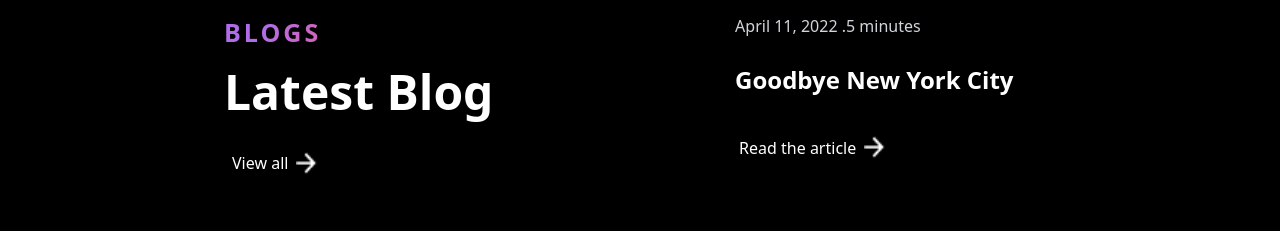
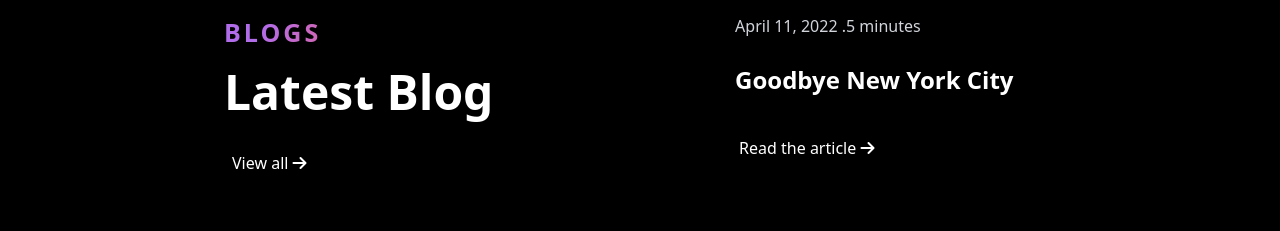
Before and after one commit to Skizziedevs/portfolio, a Vue app: page / in a window 1280 px wide. Shown: the part 1660-1891 px from the top of the page. Built offline with nearby package versions, Linux system fonts and the light colour scheme.

Commit message:
first commit

```diff
--- a/package.json
+++ b/package.json
@@ -9,6 +9,8 @@
     "preview": "vite preview"
   },
   "dependencies": {
+    "@fortawesome/fontawesome-free": "^6.5.1",
+    "@fortawesome/free-regular-svg-icons": "^6.5.1",
     "vue": "^3.2.47",
     "vue-router": "^4.2.5"
   },
--- a/src/components/Landing-page-components/Mid.vue
+++ b/src/components/Landing-page-components/Mid.vue
@@ -1,4 +1,6 @@
-<script setup></script>
+<script setup>
+import '@fortawesome/fontawesome-free/css/all.css';
+</script>
 
 <template>
   <div class="bg-black py-10 w-full">
@@ -13,14 +15,10 @@
         </h2>
         <h1 class="text-white pb-[29px] text-5xl font-bold">Latest Blog</h1>
         <div
-          class="flex pl-[5px] pt-[4px]  pb-[4px] rounded-md cursor-pointer relative  ipad:left-[4px] w-[100px] md:pl-0 0"
+          class="flex pl-[5px] pt-[4px]  pb-[4px] rounded-md cursor-pointer relative  ipad:left-[4px] w-[140px] md:pl-0 0"
         >
-          <p class="text-white p-[2px] pr-[8px] pl-[4px] hover:text-[18px]">View all</p>
-          <img
-            src="../../../img/ic.png"
-            class="w-[22px] h-[22px] mt-[2.7px]"
-            alt=""
-          />
+          <p class="text-white p-[2px] pr-[8px] pl-[4px] hover:text-[18px] hover:scale-110 duration-400 transition-transform text-base">View all   <i class="fa-solid fa-arrow-right"></i></p>
+
         </div>
       </div>
       <div
@@ -34,14 +32,10 @@
             Goodbye New York City
           </h2>
           <div
-            class="flex pl-[3px] pt-[4px] pr-[3px]  pb-[4px] rounded-md cursor-pointer relative  ipad:left-[0px] w-[160px] md:pl-0 "
+            class="flex pl-[3px] pt-[4px] pr-[3px]  pb-[4px] rounded-md cursor-pointer relative  ipad:left-[0px] w-[180px] md:pl-0 "
           >
-            <p class="text-white p-[2px] pr-[8px] pl-[4px] hover:text-[18px]">Read the article</p>
-            <img
-              src="../../../img/ic.png"
-              class="w-[22px] h-[22px] mt-[2.1px]"
-              alt=""
-            />
+            <p class="text-white p-[2px] pr-[8px] pl-[4px] hover:text-[18px] hover:scale-110 duration-400 transition-transform text-base">Read the article    <i class="fa-solid fa-arrow-right"></i></p>
+
           </div>
         </div>
       </div>
```
Also changed, not shown: src/main.js (+6 -1 lines), 1 other file (tests, documents, lock files or other folders).
